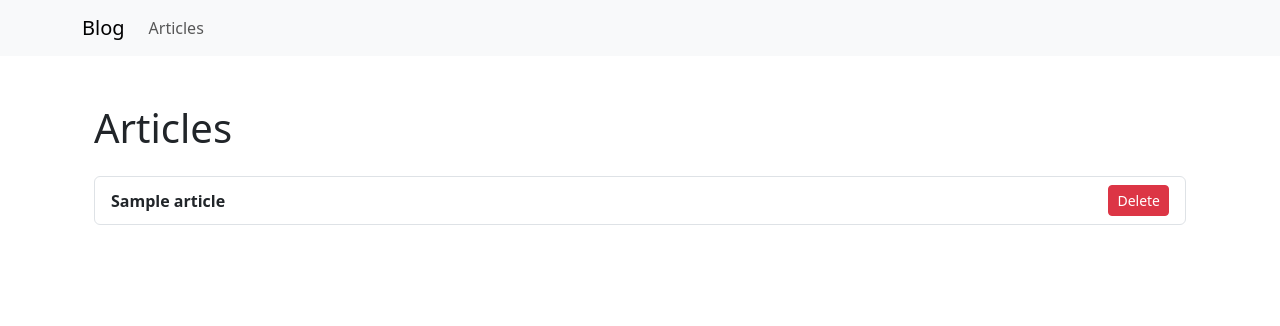
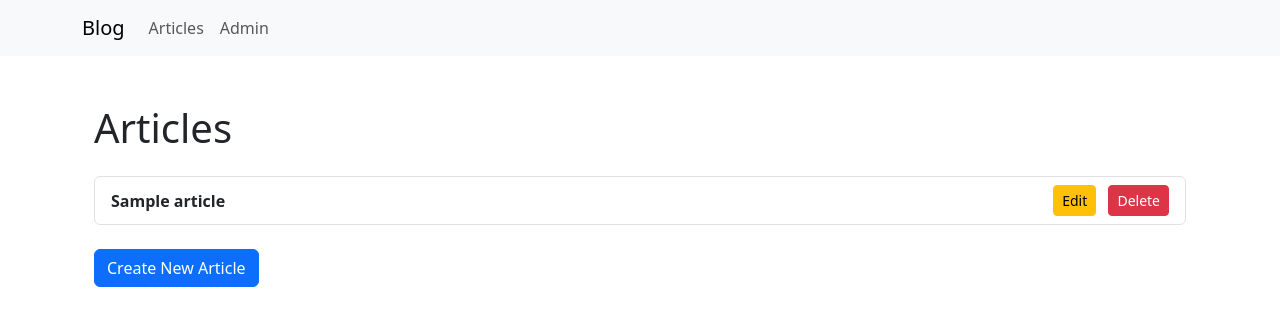
Before and after one commit to Pierrot69280/blogDjango, a Django app: template website/templates/website/articles/index.html in a window 1280 px wide. Shown: the top 326 px of the page. Run offline with Django 5.2, Linux system fonts and the light colour scheme; the template is opened without the code that fills it: values that come from a table or form of the project are taken from there, others are empty; tables that the repository leaves empty hold one stand-in row (values such as "Sample post"); some libraries are stand-ins or nearby versions.

Commit message:
create & update article

```diff
--- a/blog/urls.py
+++ b/blog/urls.py
@@ -21,5 +21,5 @@ from django.urls import path, include
 
 urlpatterns = [
     path('admin/', admin.site.urls),
-    path('website/', include('website.urls')),
+    path('', include('website.urls')),
 ]
--- /dev/null
+++ b/website/templates/website/articles/create.html
@@ -0,0 +1,5 @@
+<form action="{% url 'article_create' %}" method="post">
+    {% csrf_token %}
+    {{ articleForm }}
+    <input type="submit" value="Submit">
+</form>
--- /dev/null
+++ b/website/templates/website/articles/edit.html
@@ -0,0 +1,5 @@
+<form method="post">
+    {% csrf_token %}
+    {{ articleForm.as_table }}
+    <button type="submit">Enregistrer</button>
+</form>
--- a/website/templates/website/articles/index.html
+++ b/website/templates/website/articles/index.html
@@ -14,12 +14,18 @@
                     </a>
                 </div>
                 <div>
-                    <a href="{% url 'article_delete' article.id %}" class="btn btn-sm btn-danger">
+                    <a href="{% url 'article_edit' article_id=article.id %}" class="btn btn-warning btn-sm me-2">
+                        <i class="fas fa-edit"></i> Edit
+                    </a>
+                    <a href="{% url 'article_delete' article.id %}" class="btn btn-danger btn-sm">
                         <i class="fas fa-trash-alt"></i> Delete
                     </a>
                 </div>
             </li>
         {% endfor %}
     </ul>
+    <div class="mt-4">
+        <a href="{% url 'article_create' %}" class="btn btn-primary">Create New Article</a>
+    </div>
 </div>
 {% endblock %}
--- a/website/templates/website/base.html
+++ b/website/templates/website/base.html
@@ -22,6 +22,9 @@
                     <li class="nav-item">
                         <a class="nav-link" href="{% url 'article_index' %}">Articles</a>
                     </li>
+                    <li class="nav-item">
+                        <a class="nav-link" href="{% url 'admin:index' %}">Admin</a>
+                    </li>
                 </ul>
             </div>
         </div>
--- a/website/urls.py
+++ b/website/urls.py
@@ -5,5 +5,6 @@ urlpatterns = [
     path('', views.article_index, name='article_index'),
     path('article/<int:article_id>/', views.article_show, name='article_show'),
     path('article/<int:article_id>/delete/', views.article_delete, name='article_delete'),
-
+    path('article/create/', views.article_create, name='article_create'),
+    path('article/edit/<int:article_id>/', views.article_edit, name='article_edit'),
 ]
```
Also changed, not shown: website/forms.py (added, +7 -0 lines), website/views.py (+25 -0 lines).
